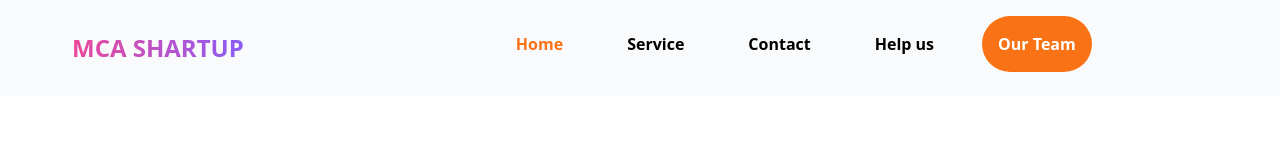
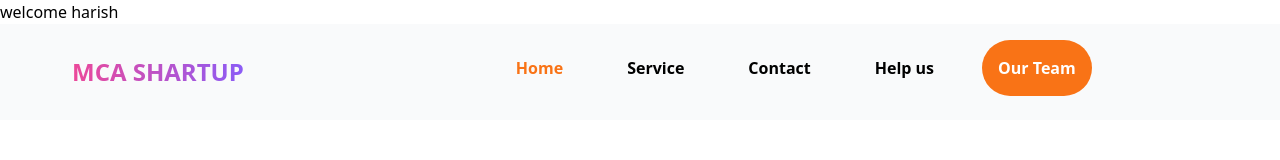
Before and after one commit to Ganesh-AK/mcawebsite, a website: page src/index.html in a window 1280 px wide. Drawn offline with Linux system fonts and the light colour scheme.

Commit message:
new change by harish

```diff
--- a/src/index.html
+++ b/src/index.html
@@ -7,6 +7,7 @@
 </head>
 <body>
     <main>
+        <h1>welcome harish</h1>
         <nav class="bg-gray-50 text-amber-700 font-bold p-4">
             <div class="flex flex-row ">
                 <div class="ml-10 p-4 ">
```
